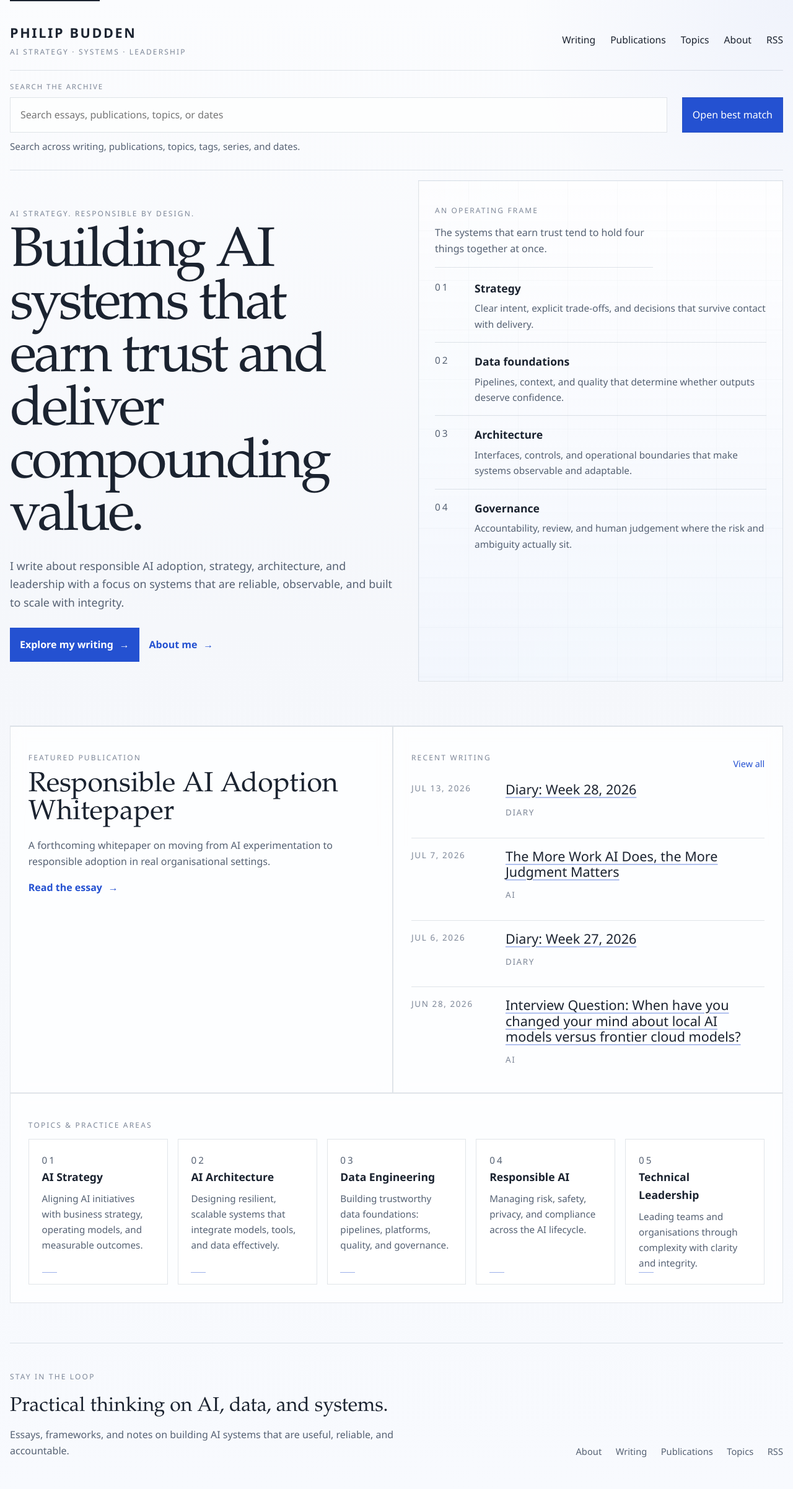
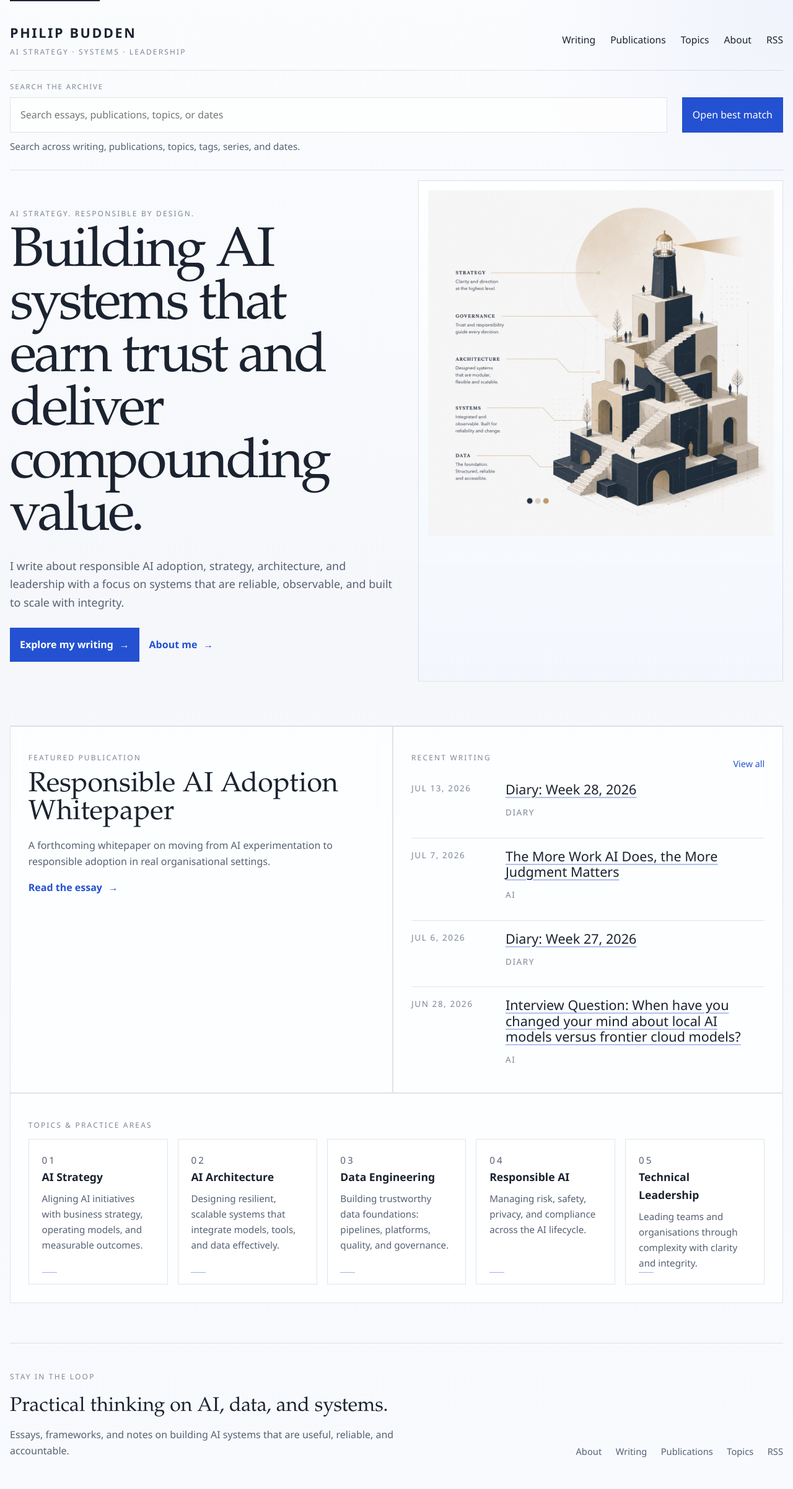
Before and after one commit to philbudden/blog, a Jekyll site: the page built from index.html, in a window 1280 px wide. Shown: the whole page at 62% size. Built offline with Jekyll 4.4.1, drawn with Linux system fonts in a browser that asks for light colours.

Commit message:
site: replace homepage hero visual

```diff
--- a/assets/css/site.css
+++ b/assets/css/site.css
@@ -322,82 +322,19 @@ input {
   color: #fff;
 }
 
-.hero-framework {
-  position: relative;
-  min-height: 28rem;
-  padding: 1.6rem;
-  background:
-    linear-gradient(180deg, rgba(255, 255, 255, 0.84), rgba(243, 247, 253, 0.96)),
-    linear-gradient(90deg, rgba(36, 81, 209, 0.04), transparent 18rem);
+.hero-art {
+  margin: 0;
+  padding: 0.9rem;
+  background: linear-gradient(180deg, rgba(255, 255, 255, 0.9), rgba(243, 247, 253, 0.96));
   border: 1px solid var(--line);
 }
 
-.hero-framework::before {
-  content: "";
-  position: absolute;
-  inset: 0;
-  background-image:
-    linear-gradient(var(--line) 1px, transparent 1px),
-    linear-gradient(90deg, var(--line) 1px, transparent 1px);
-  background-size: 5rem 5rem;
-  opacity: 0.18;
-  pointer-events: none;
-}
-
-.hero-framework__header,
-.hero-framework__list {
-  position: relative;
-  z-index: 1;
-}
-
-.hero-framework__header {
-  max-width: 22rem;
-  padding-bottom: 1rem;
-  border-bottom: 1px solid var(--line);
-}
-
-.hero-framework__header p:last-child {
-  margin: 0;
-  color: var(--ink-soft);
-  font-size: 1rem;
-}
-
-.hero-framework__list {
-  display: grid;
-  gap: 1rem;
-  margin-top: 1.2rem;
-}
-
-.hero-framework__item {
-  display: grid;
-  grid-template-columns: 3rem minmax(0, 1fr);
-  gap: 1rem;
-  padding-top: 1rem;
-  border-top: 1px solid var(--line);
-}
-
-.hero-framework__item:first-child {
-  padding-top: 0;
-  border-top: 0;
-}
-
-.hero-framework__index {
-  margin: 0;
-  color: var(--accent);
-  font-size: 0.8rem;
-  letter-spacing: 0.18em;
-}
-
-.hero-framework__item h2 {
-  margin: 0 0 0.35rem;
-  font-size: 1.1rem;
-  font-weight: 600;
-}
-
-.hero-framework__item p {
-  margin: 0;
-  color: var(--ink-soft);
-  font-size: 0.96rem;
+.hero-art img {
+  display: block;
+  width: 100%;
+  height: auto;
+  aspect-ratio: 1 / 1;
+  object-fit: cover;
 }
 
 .home-grid {
@@ -901,9 +838,6 @@ input {
     gap: 0.8rem 1rem;
   }
 
-  .hero-framework {
-    min-height: 22rem;
-  }
 
   .publication-sheet {
     width: auto;
--- a/index.html
+++ b/index.html
@@ -19,42 +19,9 @@ body_class: page-home
         <a class="action-link" href="{{ '/about/' | relative_url }}">About me</a>
       </div>
     </div>
-    <aside class="hero-framework" aria-label="Operating frame">
-      <div class="hero-framework__header">
-        <p class="section-kicker">An operating frame</p>
-        <p>The systems that earn trust tend to hold four things together at once.</p>
-      </div>
-      <div class="hero-framework__list">
-        <article class="hero-framework__item">
-          <p class="hero-framework__index">01</p>
-          <div>
-            <h2>Strategy</h2>
-            <p>Clear intent, explicit trade-offs, and decisions that survive contact with delivery.</p>
-          </div>
-        </article>
-        <article class="hero-framework__item">
-          <p class="hero-framework__index">02</p>
-          <div>
-            <h2>Data foundations</h2>
-            <p>Pipelines, context, and quality that determine whether outputs deserve confidence.</p>
-          </div>
-        </article>
-        <article class="hero-framework__item">
-          <p class="hero-framework__index">03</p>
-          <div>
-            <h2>Architecture</h2>
-            <p>Interfaces, controls, and operational boundaries that make systems observable and adaptable.</p>
-          </div>
-        </article>
-        <article class="hero-framework__item">
-          <p class="hero-framework__index">04</p>
-          <div>
-            <h2>Governance</h2>
-            <p>Accountability, review, and human judgement where the risk and ambiguity actually sit.</p>
-          </div>
-        </article>
-      </div>
-    </aside>
+    <figure class="hero-art">
+      <img src="{{ "/assets/images/hero-systems-lighthouse.jpg" | relative_url }}" alt="An architectural lighthouse composition labelled with strategy, governance, architecture, systems, and data." loading="eager" decoding="async">
+    </figure>
   </header>
 
   <section class="home-grid">
```
Also changed, not shown: assets/images/hero-systems-lighthouse.jpg (added).
